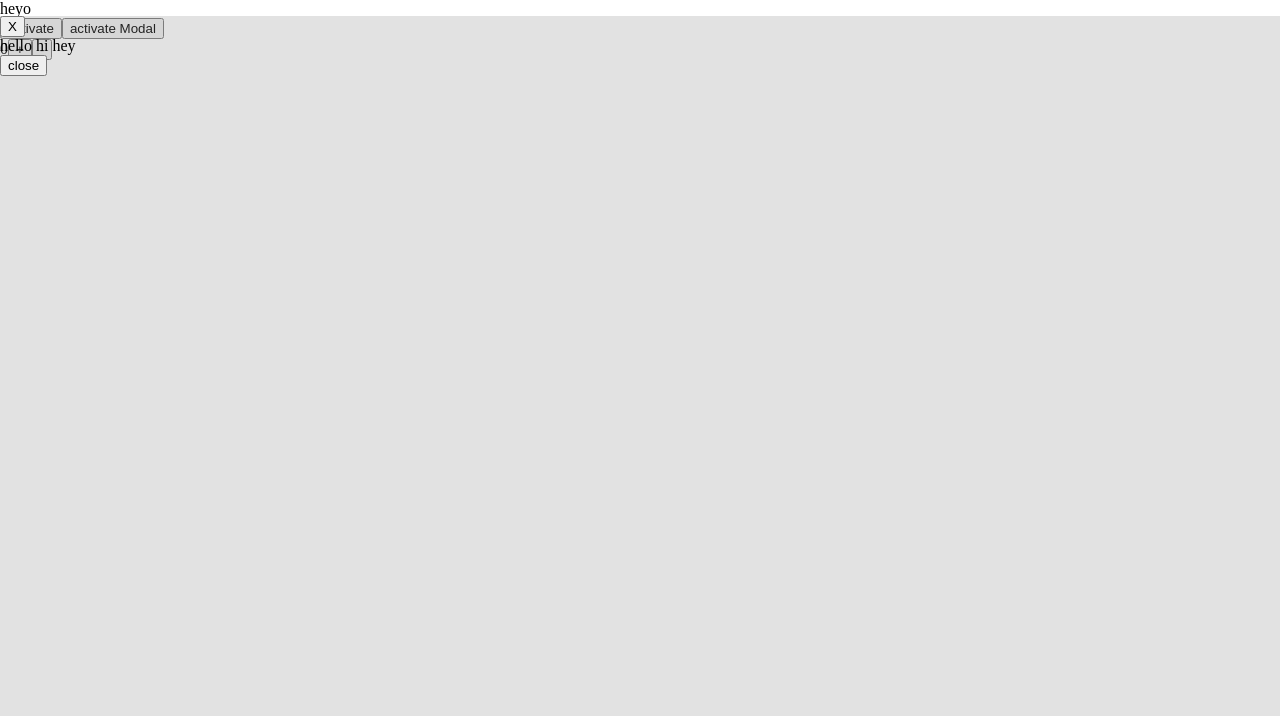
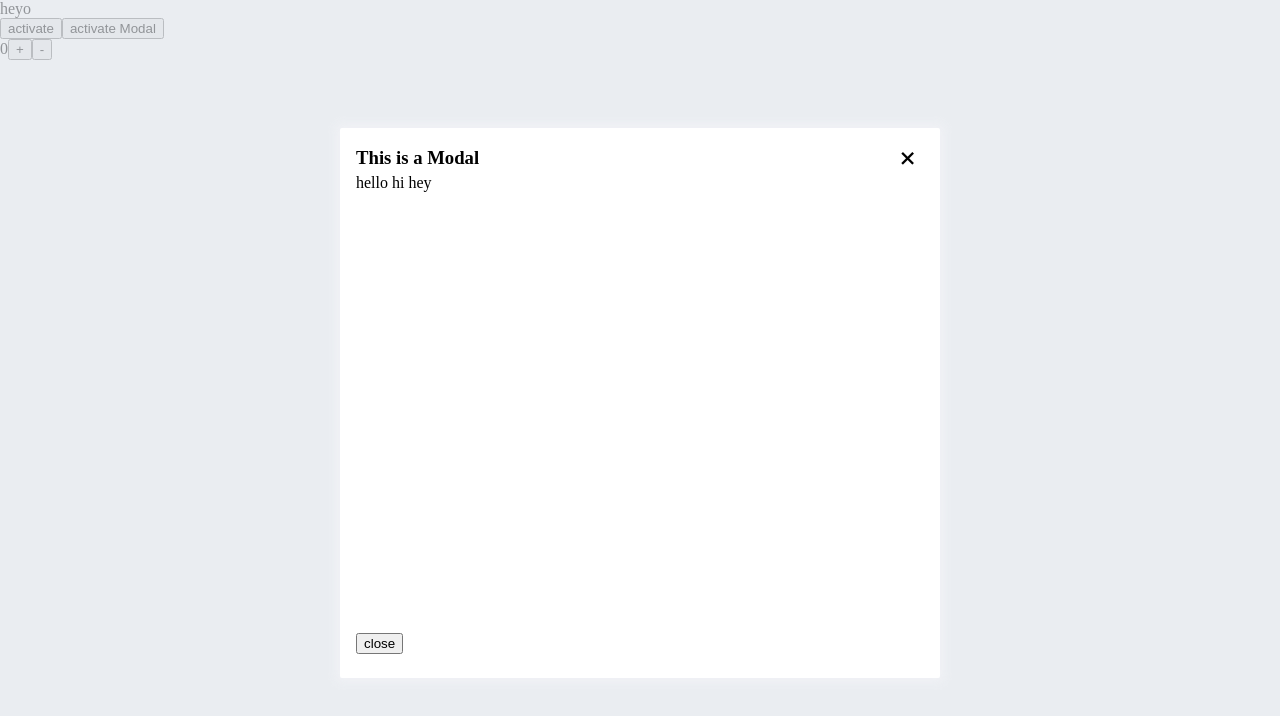
Before and after one commit to evenstephenr/hydra-components, a React (Create React App) app in the folder app/: page / in a window 1280 px wide. Both pictures are taken after a click on the button "activate Modal". Shown: the top 716 px of the page. Built offline with nearby package versions, Linux system fonts and the light colour scheme.

Commit message:
Components:update Overlay, Modal, added base for Theme and CloseButton

```diff
--- a/app/src/App.js
+++ b/app/src/App.js
@@ -49,7 +49,7 @@ const Default = () => (
 
 /** Using a stock Modal */
 const Message = () => (
-  <Modal>
+  <Modal headerText="This is a Modal">
     <div>hello hi hey</div>
   </Modal>
 );
--- a/src/Button/index.tsx
+++ b/src/Button/index.tsx
@@ -1,17 +1,38 @@
 /// <reference path="../global.d.ts" />
-import React, { ReactNode } from 'react';
-
+import React, { ReactNode } from "react";
 
 type ButtonProps = {
-  children: ReactNode,
-} & ReactButton
+  children: ReactNode;
+} & ReactButton;
 
 export const Button = (props: ButtonProps) => {
   const { children, ...rest } = props;
-  console.log('hello from hydra/packages/components')
-  return (
-    <button {...rest}>
-      {children}
-    </button>
-  );
-}
+  console.log("hello from hydra/packages/components");
+  return <button {...rest}>{children}</button>;
+};
+
+type CloseProps = {
+  close: () => void;
+} & StyleOverride;
+
+export const Close: React.FC<CloseProps> = ({ close, style }) => (
+  <button
+    style={{
+      fontSize: "32px",
+      width: "32px",
+      height: "32px",
+      lineHeight: "32px",
+      transform: "rotate(45deg)",
+      borderRadius: "32px",
+      background: "none",
+      border: "none",
+      outline: "none",
+      cursor: "pointer",
+      padding: "unset",
+      ...style,
+    }}
+    onClick={() => close()}
+  >
+    +
+  </button>
+);
--- a/src/Overlays/Backgrounds.tsx
+++ b/src/Overlays/Backgrounds.tsx
@@ -25,14 +25,14 @@ export const NoBackground: FC = ({ children }) => (
 
 export const DarkBackground: FC<BackgroundProps> = ({
   children,
-  backgroundThreshold = 0.45,
+  backgroundThreshold = 0.65,
 }) => (
   <div
     id="hydra-overlay-background-container-darken"
     style={{
       width: "100%",
       height: "100%",
-      backgroundColor: `rgba(140, 140, 140, ${backgroundThreshold})`,
+      backgroundColor: `rgba(223, 228, 234, ${backgroundThreshold})`,
     }}
   >
     {children}
--- a/src/Overlays/Modal.tsx
+++ b/src/Overlays/Modal.tsx
@@ -1,11 +1,11 @@
 import React, { FC } from "react";
 import { Overlay, OverlayContext } from "./Overlay";
+import { COLOR } from "../Theme";
+import { Close } from "../Button";
 
 /**
  * TODO:
  *
- * - add Body prop so body of Container can be overridden
- * - add Footer prop so body of Container can be overridden
  * - add style overrides for each part of the Modal (style prop)
  * - add logic to automatically take up full width and height of page for smaller screens
  */
@@ -13,24 +13,52 @@ import { Overlay, OverlayContext } from "./Overlay";
 type ModalHeaderProps = {
   headerText?: string;
   closeModal: () => void;
-};
+} & StyleOverride;
 export const ModalHeader: FC<ModalHeaderProps> = ({
   headerText,
   closeModal,
+  style,
 }) => (
-  <div id="hydra-modal-header">
-    <p>{headerText}</p>
-    <button onClick={() => closeModal()}>X</button>
+  <div
+    id="hydra-modal-header"
+    style={{
+      minHeight: "32px",
+      position: "relative",
+      ...style,
+    }}
+  >
+    {headerText && (
+      <h3
+        style={{
+          margin: "unset",
+          lineHeight: "32px",
+        }}
+      >
+        {headerText}
+      </h3>
+    )}
+    <Close
+      close={() => closeModal()}
+      style={{ position: "absolute", top: "0px", right: "0px" }}
+    />
   </div>
 );
 
-export const ModalBody: FC = ({ children }) => (
-  <div id="hydra-modal-body">{children}</div>
+export const ModalBody: FC<StyleOverride> = ({ children, style }) => (
+  <div
+    id="hydra-modal-body"
+    style={{
+      flex: 1,
+      ...style,
+    }}
+  >
+    {children}
+  </div>
 );
 
 type ModalFooterProps = {
   closeModal: () => void;
-};
+} & StyleOverride;
 export const ModalFooter: FC<ModalFooterProps> = ({ closeModal }) => (
   <div>
     <button onClick={() => closeModal()}>close</button>
@@ -40,10 +68,19 @@ export const ModalFooter: FC<ModalFooterProps> = ({ closeModal }) => (
 type ModalContainerProps = {
   Container?: FC<ModalContainerProps>;
   Header?: FC<ModalHeaderProps>;
+  headerText?: string;
+  width?: number;
+  height?: number;
   withHeader?: boolean;
   Body?: FC;
   Footer?: FC<ModalFooterProps>;
   withFooter?: boolean;
+  styleOverrides?: {
+    container?: React.CSSProperties;
+    header?: React.CSSProperties;
+    body?: React.CSSProperties;
+    footer?: React.CSSProperties;
+  };
 } & ModalHeaderProps;
 
 type ModalProps = ModalContainerProps & OverlayContext;
@@ -52,15 +89,36 @@ export const ModalContainer: FC<ModalProps> = ({
   children,
   deactivate,
   headerText,
+  styleOverrides,
+  width = 600,
+  height = 550,
   withHeader = true,
   Header = ModalHeader,
   Body = ModalBody,
   withFooter = true,
   Footer = ModalFooter,
 }) => (
-  <div id="hydra-overlay-modal">
+  <div
+    id="hydra-overlay-modal"
+    style={{
+      width: `${width}px`,
+      height: `${height}px`,
+      backgroundColor: "#fff",
+      borderRadius: "2px",
+      boxShadow: `0px 0px 8px 4px ${COLOR.GRAY[200]}`,
+      position: "absolute",
+      left: "50%",
+      marginLeft: `-${Math.floor(width / 2)}px`,
+      top: "16%",
+      display: "flex",
+      flexDirection: "column",
+      boxSizing: "border-box",
+      padding: "14px 16px 24px 16px",
+      ...styleOverrides?.container,
+    }}
+  >
     {withHeader && <Header closeModal={deactivate} headerText={headerText} />}
-    <Body>{children}</Body>
+    <Body style={styleOverrides?.body}>{children}</Body>
     {withFooter && <Footer closeModal={deactivate} />}
   </div>
 );
--- a/src/Overlays/Overlay.tsx
+++ b/src/Overlays/Overlay.tsx
@@ -45,7 +45,7 @@ type State = {
 const OverlayProvider: React.FC<OverlayProviderProps> = ({
   children,
   backgroundType,
-  backgroundThreshold = 0.25, // when backgroundType === BLUR, filter: blur(backgroundThreshold * 10 + 'px')
+  backgroundThreshold, // when backgroundType === BLUR, filter: blur(backgroundThreshold * 10 + 'px')
   componentMap,
 }) => {
   const [overlayState, setOverlayState] = useState<State>({
--- /dev/null
+++ b/src/Theme/Colors.ts
@@ -0,0 +1,14 @@
+/** https://flatuicolors.com/palette/es */
+export const COLOR = {
+  /** https://flatuicolors.com/palette/cn */
+  GRAY: {
+    100: "#ffffff",
+    200: "#f1f2f6",
+    300: "#dfe4ea",
+    400: "#ced6e0",
+    500: "#a4b0be",
+    600: "#747d8c",
+    700: "#57606f",
+    800: "#2f3542",
+  },
+};
--- /dev/null
+++ b/src/Theme/index.ts
@@ -0,0 +1,2 @@
+// TODO: add Theme Provider
+export * from "./Colors";
--- a/src/global.d.ts
+++ b/src/global.d.ts
@@ -7,4 +7,5 @@ declare global {
   >;
   type Noop<R> = () => R;
   type CB<P, R> = (props: P) => R;
+  type StyleOverride = { style?: React.CSSProperties };
 }
```
Also changed, not shown: 11 other files (tests, documents, lock files or other folders).
